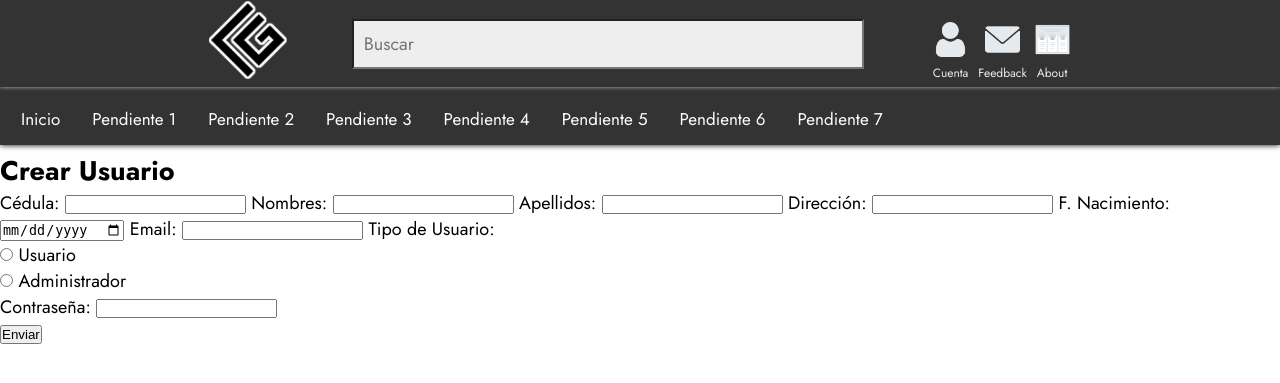
After one commit to czhizhpon/Practica04-MiAgendaTelef-nica, a PHP site: page /admin/view/admin/users.php in a window 1280 px wide. The commit adds this page. Shown: the top 383 px of the page. Run offline with PHP 8.4, Linux system fonts and the light colour scheme.

Commit message:
Creación: Prototipo, Creación Usuarios - Admin
Parte de la vista y el controlador de la creación de usuarios del administrador.

```diff
--- /dev/null
+++ b/admin/view/admin/users.php
@@ -0,0 +1,145 @@
+<!DOCTYPE html>
+<html lang="es">
+<head>
+	<meta charset="utf-8"/>
+	<meta name="viewport" content="width=device-width, initial-scale=1"/>
+    <link href="../../../css/form_layout.css" rel="stylesheet"/>
+    <link href="../../../css/main_format.css" rel="stylesheet"/>
+	<script src="../../../js/create_user_validation.js"></script>
+	<title>Crear Usuario - Admin</title>
+</head>
+<body>
+    <header id="main_header">
+
+        <div id="logo_container">
+
+            <a href="index.html" id="img_logo">
+                <img src="../../../images/icons/logo.png" alt="Logo Game Specs"/>
+            </a>
+
+            <form id="f_search">
+                <input type="search" id="index_search" name="index_search" placeholder="Buscar"/>
+            </form>
+
+            <a href="#" class="nav_icon">
+                <img src="../../../images/icons/user.png" alt="account logo"/>
+                <span>Cuenta</span>
+            </a>
+            <a href="#" class="nav_icon">
+                <img src="../../../images/icons/mail.png" alt="feedback logo"/>
+                <span>Feedback</span>
+            </a>
+            <a href="#" class="nav_icon">
+                <img src="../../../images/icons/team.png" alt="about logo"/>
+                <span>About</span>
+            </a>
+
+        </div>
+
+        <nav id="header_nav">
+            <a class="nav_a" href="index.html">Inicio</a>
+            <a class="nav_a" href="#">Pendiente 1</a>
+            <a class="nav_a" href="#">Pendiente 2</a>
+            <a class="nav_a" href="#">Pendiente 3</a>
+            <a class="nav_a" href="#">Pendiente 4</a>
+            <a class="nav_a" href="#">Pendiente 5</a>
+            <a class="nav_a" href="#">Pendiente 6</a>
+            <a class="nav_a" href="#">Pendiente 7</a>
+        </nav>
+
+    </header>
+    <!-- Fin Barra Nav   -->
+
+	<section class="form_section">
+		<header>
+			<h2>Crear Usuario</h2>
+		</header>
+		<form id="f_personal_data" onsubmit="return submitForm(event)"
+		action="../../controller/admin/create_user.php"
+		method="POST">
+
+            <label for="i_dni">Cédula:</label>
+			<input type="text" name="i_dni" id="i_dni" class="text_input"
+				onkeypress="return nNumberValidate(event, 10)"
+				onkeyup="dniFormatValidation(this)"
+				onblur="dniError(this)"/>
+			<!--<br>-->
+			<span id="s_dni_notice" class="s_error_validation"></span>
+
+            <!--<br>-->
+
+			<label for="i_name">Nombres:</label>
+			<input type="text" name="i_name" id="i_name" class="text_input"
+			onkeypress="return onlyTextInput(event)"
+			onkeyup="nStringValidate(this, 2, 's_name_notice')"
+			onblur="nameError(this, 2)"/>
+			<!--<br>-->
+			<span id="s_name_notice" class="s_error_validation"></span>
+
+            <!--<br>-->
+
+			<label for="i_lastname">Apellidos:</label>
+			<input type="text" name="i_lastname" id="i_lastname" class="text_input"
+			onkeypress="return onlyTextInput(event)"
+			onkeyup="nStringValidate(this, 2, 's_lastname_notice')"
+			onblur="lastnameError(this, 2)"/>
+            <!--<br>-->
+			<span div id="s_lastname_notice" class="s_error_validation"></span>
+
+            <!--<br>-->
+
+			<label for="i_address">Dirección:</label>
+			<input type="text" name="i_address" id="i_address" class="text_input"
+			onkeyup="addressEmptyValidation(this)" onblur="addressError(this)"/>
+            <!--<br>-->
+			<span id="s_address_notice" class="s_error_validation"></span>
+
+            <!--<br>-->
+
+			<label for="i_born">F. Nacimiento:</label>
+			<input type="date" name="i_born" id="i_born" class="text_input"
+			onkeyup="dateFormatValidation(this)" onblur="dateError(this)"/>
+			<!--<br>-->
+			<span id="s_born_notice" class="s_error_validation"></span>
+
+            <!--<br>-->
+
+			<label for="i_email">Email:</label>
+			<input type="text" name="i_email" id="i_email" class="text_input"
+			onkeyup="emailFormatValidation(this)" onblur="emailError(this)"/>
+			<!--<br>-->
+            <span id="s_email_notice" class="s_error_validation"></span>
+
+            <!--<br>-->
+
+            <label class="l_i_text l_r_text">Tipo de Usuario:</label>
+            <div id="type_user_container" class="i_r_container">
+                <input type="radio" id="r_u" name="usu_type" value="U" class="i_radio"
+                    onclick="typeUserError()">
+                <label for="r_u" class="l_radio" name="usu_type_label">Usuario</label>
+                <br>
+
+                <input type="radio" id="r_a" name="usu_type" value="A" class="i_radio"
+                    onclick="typeUserError()">
+                <label for="r_a" class="l_radio" name="usu_type_label">Administrador</label>
+                <br>
+            </div>
+
+            <!--<br>-->
+
+			<label for="i_password">Contraseña:</label>
+			<input type="password" name="i_password" id="i_password" class="text_input"
+			onkeyup="return passwordFormatValidation(this)"
+			onblur="passwordError(this)"/>
+			<!--<br>-->
+			<span id="s_password_notice" class="s_error_validation"></span>
+
+			<!--<br>-->
+
+			<div class="d_button_container">
+				<input type="submit" id="i_send_data" class="submit_input" value="Enviar"/>
+			</div>
+		</form>
+	</section>
+</body>
+</html>
--- a/public/view/search_user.php
+++ b/public/view/search_user.php
@@ -91,7 +91,7 @@
                         echo " <td>" . $row['usu_nombre'] ."</td>";
                         echo " <td>" . $row['usu_apellido'] . "</td>";
                         echo " <td>" . $row['usu_direccion'] . "</td>";
-                        echo " <td>" . $row['usu_correo'] . "</td>";
+                        echo " <td><a href='mailto:". $row['usu_correo'] . "'>" . $row['usu_correo'] . "</a></td>";
                         echo " <td>" . $row['usu_fecha_nacimiento'] . "</td>";
                         echo "</tr>";
                     }
@@ -110,7 +110,7 @@
                 if ($telefonos->num_rows > 0) {
                     while ($row = $telefonos->fetch_assoc()) {
                         echo "<tr>";
-                        echo " <td>" . $row["tel_numero"] . "</td>";
+                        echo " <td><a href='tel:". $row['tel_numero'] . "'>" . $row["tel_numero"] . "</td>";
                         echo "</tr>";
                     }
                 } else {
```
Also changed, not shown: admin/controller/admin/create_user.php (added, +48 -0 lines).
